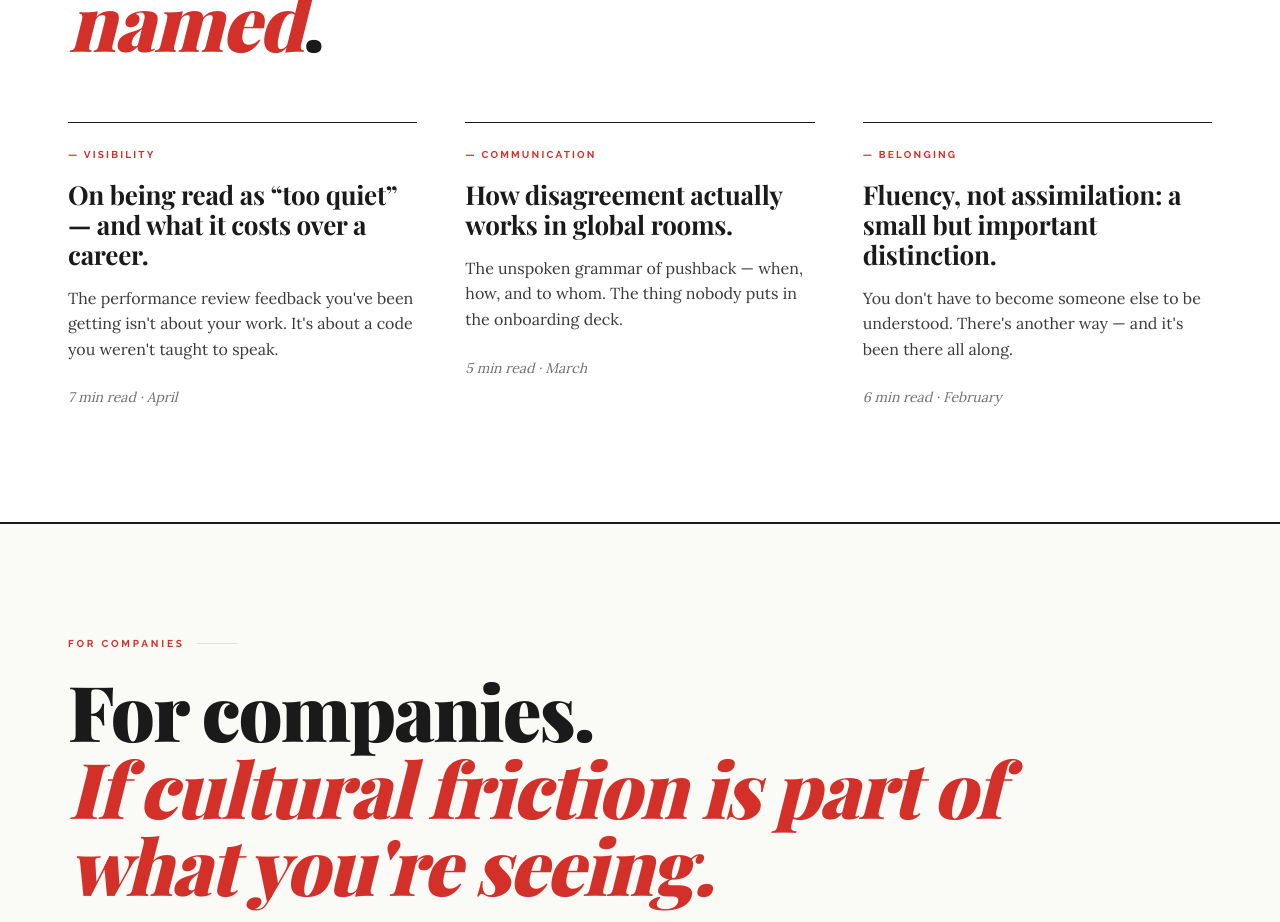
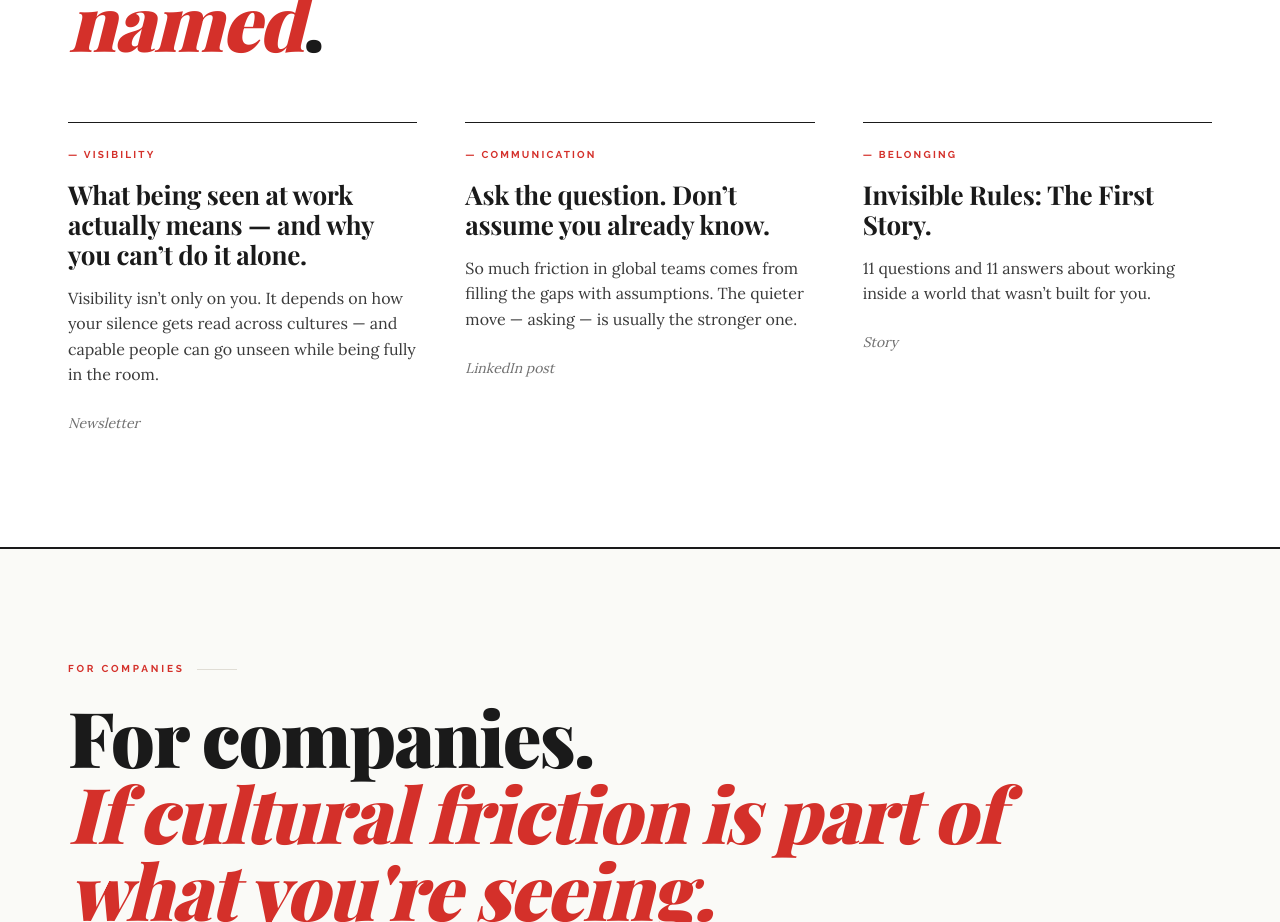
Before and after one commit to biljanatasetovikj-boop/InvisibleRules, a Next.js app: page / in a window 1280 px wide. Shown: the part 4760-5682 px from the top of the page. Built offline with nearby package versions, Linux system fonts and the light colour scheme; a web font is replaced by a local one.

Commit message:
Link From People Like You cards to real posts (newsletter, LinkedIn, Substack)

```diff
--- a/components/Interviews.tsx
+++ b/components/Interviews.tsx
@@ -3,24 +3,27 @@ import FadeIn from "./FadeIn";
 const interviews = [
   {
     category: "Visibility",
-    title: "On being read as “too quiet” — and what it costs over a career.",
+    title: "What being seen at work actually means — and why you can’t do it alone.",
     excerpt:
-      "The performance review feedback you've been getting isn't about your work. It's about a code you weren't taught to speak.",
-    meta: "7 min read · April",
+      "Visibility isn’t only on you. It depends on how your silence gets read across cultures — and capable people can go unseen while being fully in the room.",
+    meta: "Newsletter",
+    href: "https://theinvisiblerules.beehiiv.com/p/what-being-seen-at-work-actually-means-and-why-you-can-t-do-it-alone",
   },
   {
     category: "Communication",
-    title: "How disagreement actually works in global rooms.",
+    title: "Ask the question. Don’t assume you already know.",
     excerpt:
-      "The unspoken grammar of pushback — when, how, and to whom. The thing nobody puts in the onboarding deck.",
-    meta: "5 min read · March",
+      "So much friction in global teams comes from filling the gaps with assumptions. The quieter move — asking — is usually the stronger one.",
+    meta: "LinkedIn post",
+    href: "https://www.linkedin.com/feed/update/urn:li:activity:7491376330094338049/",
   },
   {
     category: "Belonging",
-    title: "Fluency, not assimilation: a small but important distinction.",
+    title: "Invisible Rules: The First Story.",
     excerpt:
-      "You don't have to become someone else to be understood. There's another way — and it's been there all along.",
-    meta: "6 min read · February",
+      "11 questions and 11 answers about working inside a world that wasn’t built for you.",
+    meta: "Story",
+    href: "https://invisiblerules.substack.com/p/invisible-rules-the-first-story",
   },
 ];
 
@@ -47,11 +50,17 @@ export default function Interviews() {
         <div className="grid grid-cols-1 md:grid-cols-3 gap-10 lg:gap-12">
           {interviews.map((item, i) => (
             <FadeIn key={item.category} delay={i * 0.1}>
+              <a
+                href={item.href}
+                target="_blank"
+                rel="noopener noreferrer"
+                className="group block"
+              >
                 <article className="border-t border-[#1a1a1a] pt-6">
                   <div className="font-sans text-[10px] font-bold uppercase tracking-[0.22em] text-[#d4302a] mb-4">
                     — {item.category}
                   </div>
-                <h3 className="font-serif font-bold text-[#1a1a1a] text-[26px] leading-[1.15] tracking-[-0.01em] mb-4">
+                  <h3 className="font-serif font-bold text-[#1a1a1a] text-[26px] leading-[1.15] tracking-[-0.01em] mb-4 transition-colors group-hover:text-[#d4302a]">
                     {item.title}
                   </h3>
                   <p className="font-body text-[16px] text-[#3a3a3a] leading-[1.6] mb-6">
@@ -61,6 +70,7 @@ export default function Interviews() {
                     {item.meta}
                   </p>
                 </article>
+              </a>
             </FadeIn>
           ))}
         </div>
```
Lines whose indentation alone changed are shown as unchanged.
